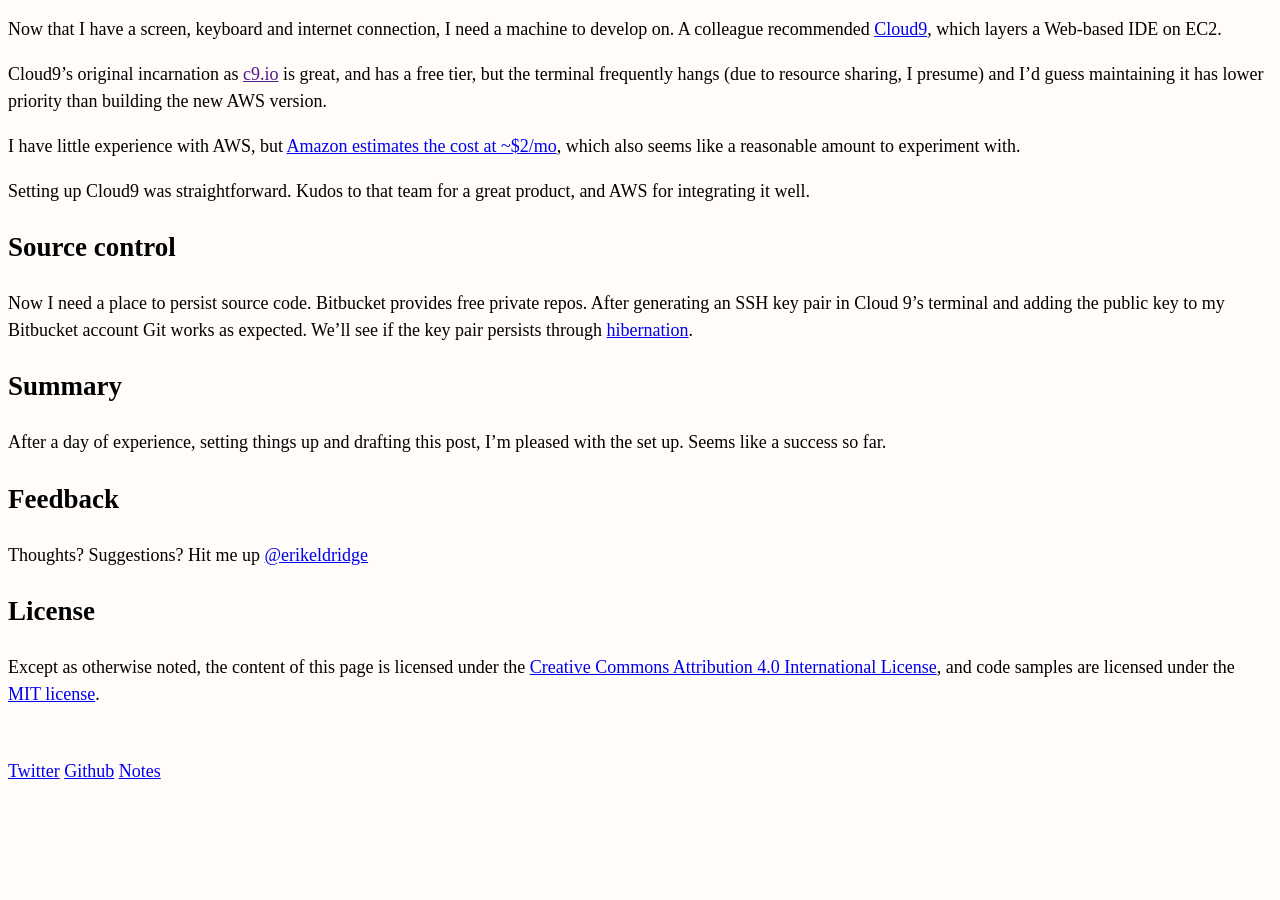
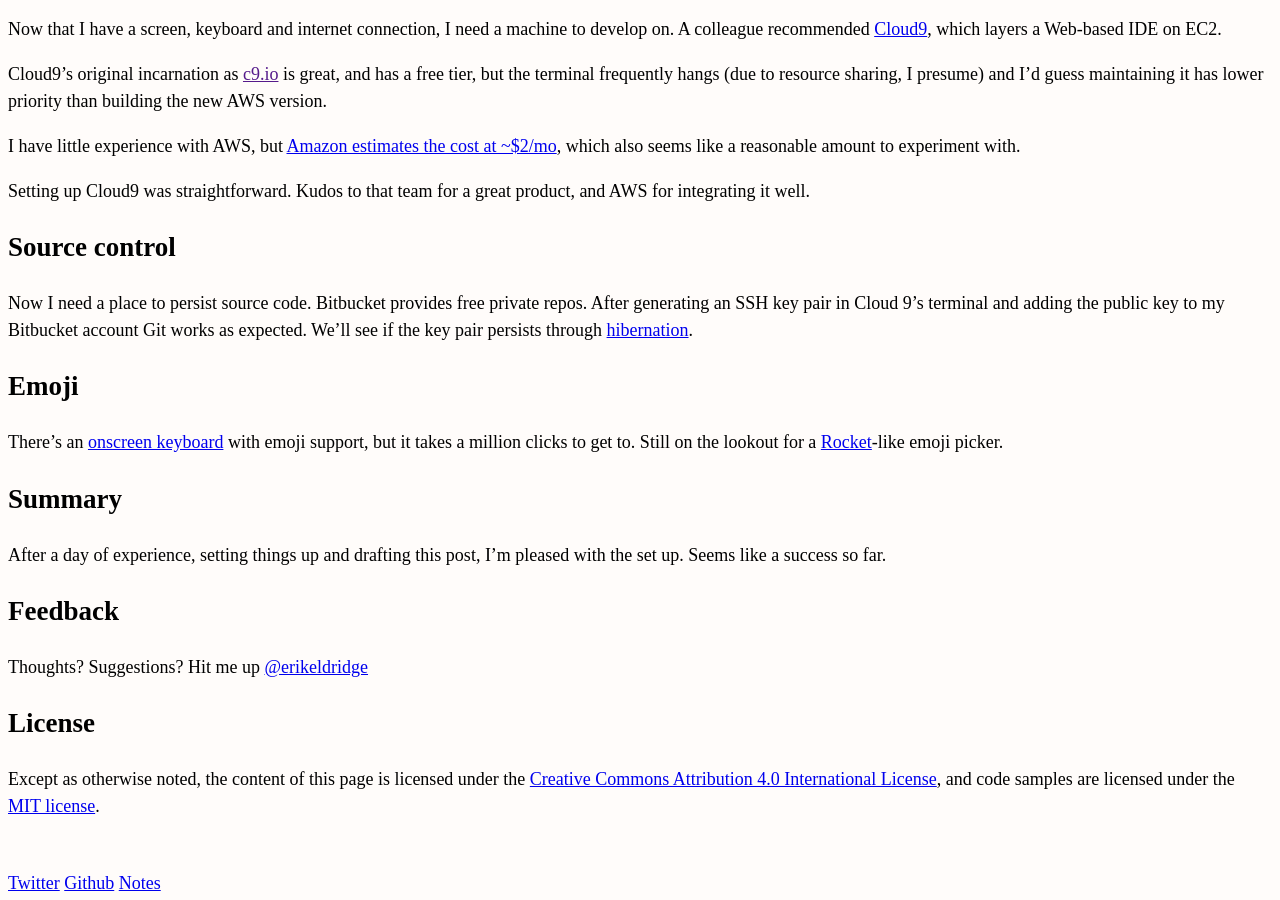
Before and after one commit to erikeldridge/erikeldridge.github.com, a Jekyll site: the page built from _posts/2017-12-24-netbook-development.md, in a window 1280 px wide and 900 px high, scrolled down 718 px. Built offline with Jekyll 4.4.1, drawn with Linux system fonts in a browser that asks for light colours; nearby versions of some CDN libraries; before the commit the page ends 1506 px from its top, so only the background shows below that.

Commit message:
Update from Forestry.io - 2017-12-24-netbook-development.md

```diff
--- a/_posts/2017-12-24-netbook-development.md
+++ b/_posts/2017-12-24-netbook-development.md
@@ -44,6 +44,10 @@
 
 Now I need a place to persist source code. Bitbucket provides free private repos. After generating an SSH key pair in Cloud 9's terminal and adding the public key to my Bitbucket account Git works as expected. We'll see if the key pair persists through [hibernation](https://aws.amazon.com/cloud9/faqs/).
 
+## Emoji
+
+There's an [onscreen keyboard](https://support.google.com/chromebook/answer/6076237?hl=en) with emoji support, but it takes a million clicks to get to. Still on the lookout for a [Rocket](http://matthewpalmer.net/rocket/)-like emoji picker.
+
 ## Summary
 
 After a day of experience, setting things up and drafting this post, I'm pleased with the set up. Seems like a success so far.
```
Also changed, not shown: other parts of _posts/2017-12-24-netbook-development.md (+1 -1 lines).
